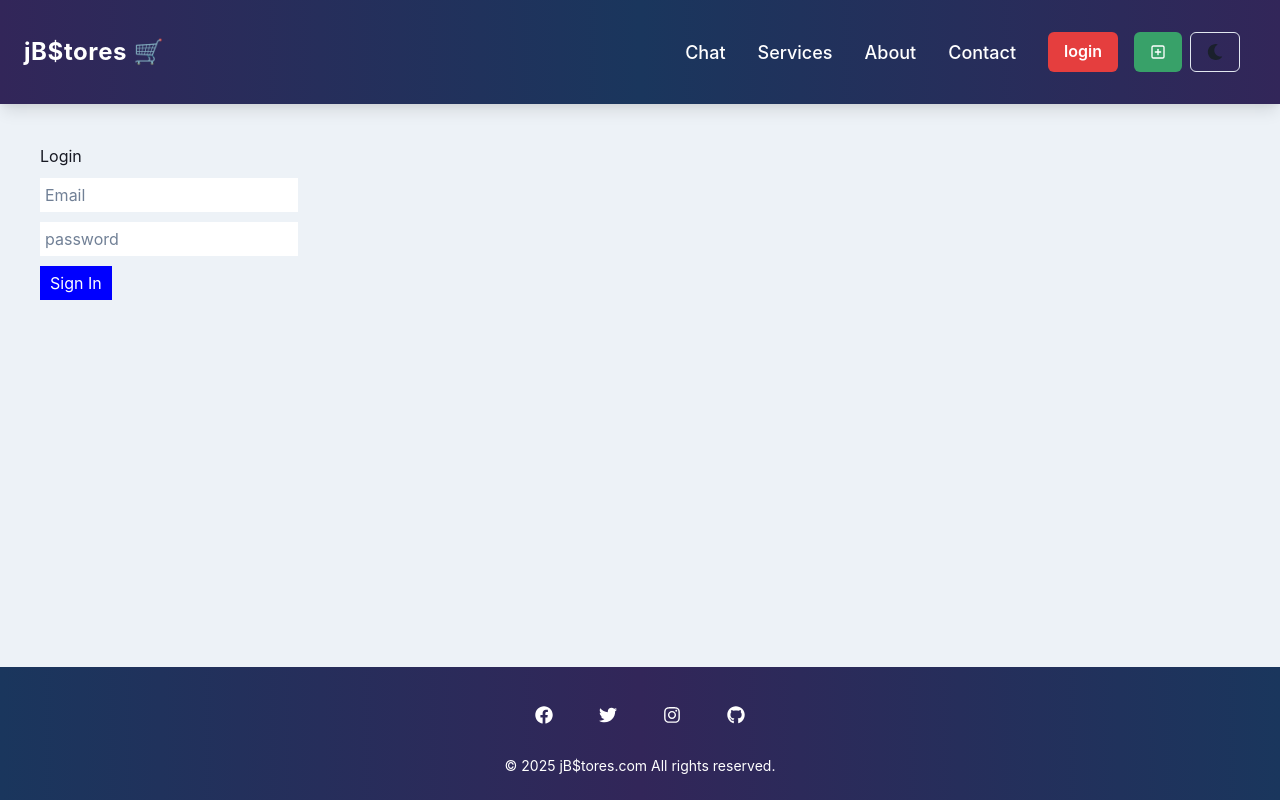
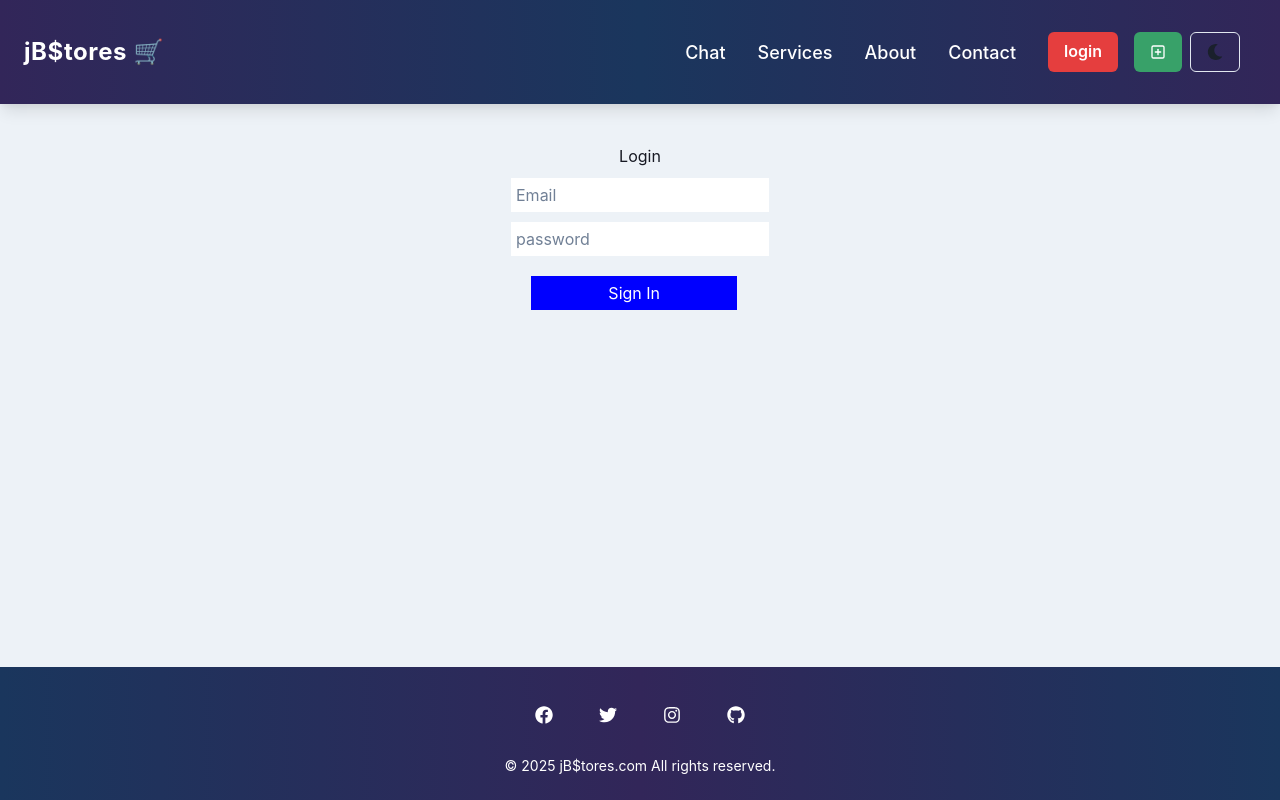
Before and after one commit to realkendo/mern-product-store, a React (Vite) app in the folder frontend/: page /signin in a window 1280 px wide. Built offline with nearby package versions, Linux system fonts and the light colour scheme; no server answers.

Commit message:
friday debugging

```diff
--- a/frontend/src/pages/ChatPage.jsx
+++ b/frontend/src/pages/ChatPage.jsx
@@ -49,7 +49,11 @@ function ChatPage() {
   };
 
   return (
-    <div style={{ padding: "20px" }}>
+    <div
+      style={{
+        padding: "20px",
+      }}
+    >
       <h2>Live Chat</h2>
       <div
         style={{
--- a/frontend/src/pages/SignIn.jsx
+++ b/frontend/src/pages/SignIn.jsx
@@ -13,7 +13,7 @@ const SignIn = () => {
     setError(""); //clear previous error message
 
     try {
-      const response = await fetch("https://localhost:5000/api/auth/signin", {
+      const response = await fetch("http://localhost:5000/api/users/login", {
         method: "POST",
         headers: {
           "Content-Type": "application/json",
@@ -35,9 +35,16 @@ const SignIn = () => {
   };
   return (
     <>
-      <div style={{ padding: "20px" }}>
-        <h2>Login</h2>
-        {error && <p style={{ color: "red" }}>{error}</p>}
+      <div
+        style={{
+          padding: "20px",
+          display: "grid",
+          alignItems: "center",
+          justifyContent: "center",
+        }}
+      >
+        <h2 style={{ textAlign: "center" }}>Login</h2>
+
         <form onSubmit={handleSubmit}>
           <input
             type="email"
@@ -58,10 +65,19 @@ const SignIn = () => {
           />
           <button
             type="submit"
-            style={{ padding: "5px 10px", background: "blue", color: "white" }}
+            style={{
+              padding: "5px 10px",
+              background: "blue",
+              color: "white",
+              width: "80%",
+              margin: "10px 20px",
+            }}
           >
             Sign In
           </button>
+          {error && (
+            <h3 style={{ color: "red", textAlign: "center" }}>{error} !!!</h3>
+          )}
         </form>
       </div>
     </>
```
Also changed, not shown: 2 other files (tests, documents, lock files or other folders).
